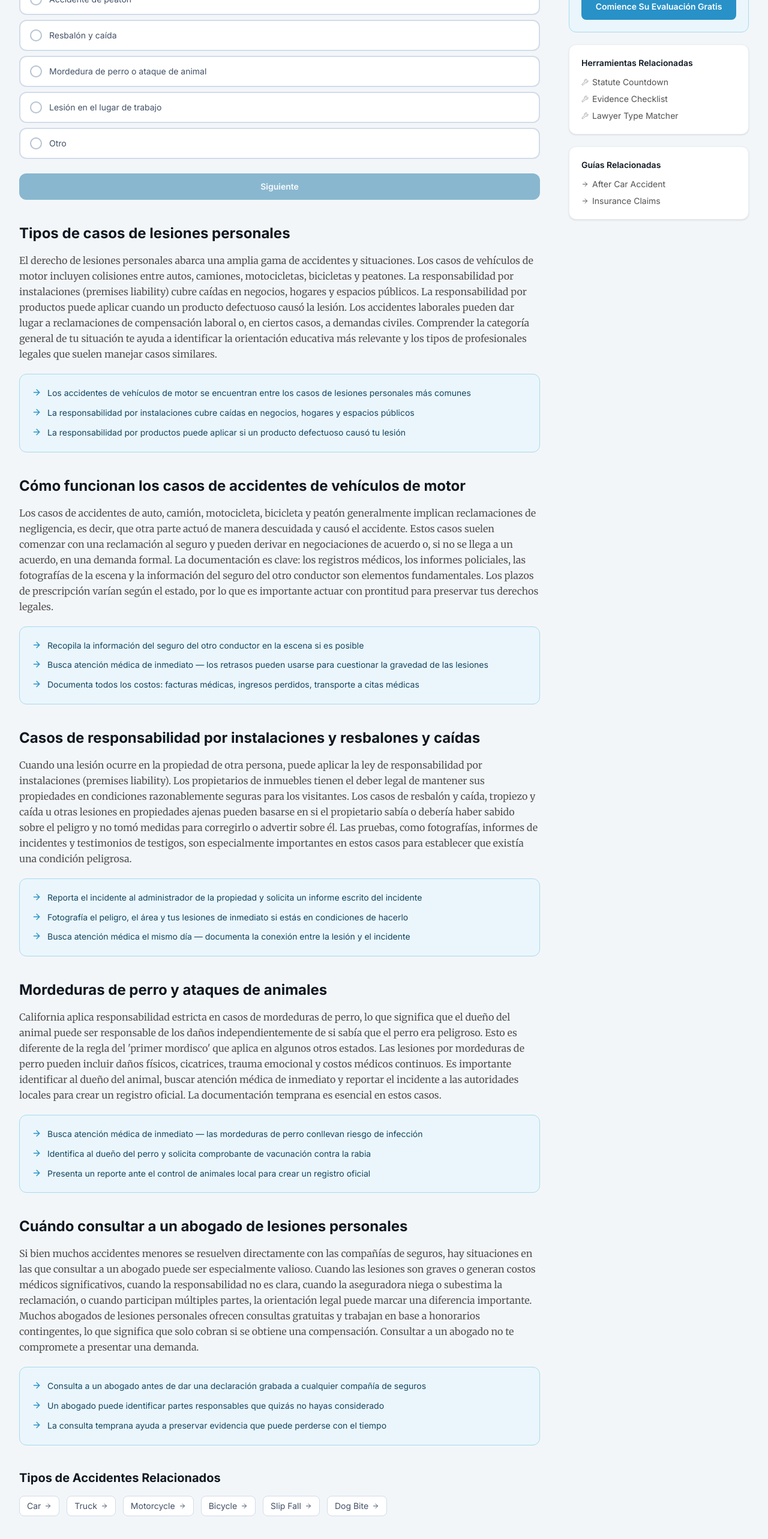
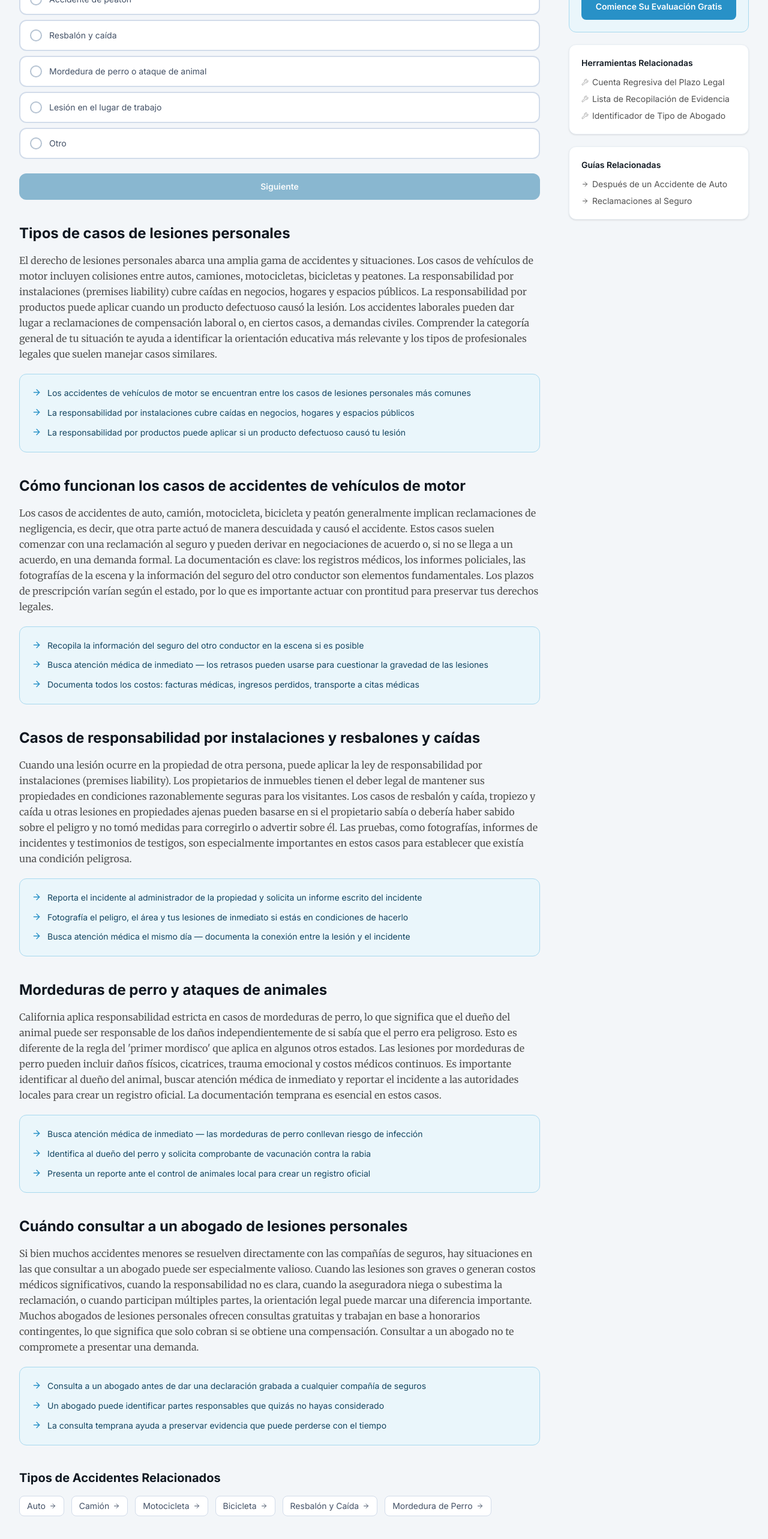
Before and after one commit to the-comet-companies/accident-path, a Next.js app: page /es/herramientas/evaluacion-caso in a window 1280 px wide. Shown: the part 1140-3705 px from the top of the page at 60% size. Built offline with nearby package versions, Linux system fonts and the light colour scheme.

Commit message:
fix(es): translate related tools, guides, and accident type labels on ES tool detail pages

```diff
--- a/app/(es)/es/herramientas/[slug]/page.tsx
+++ b/app/(es)/es/herramientas/[slug]/page.tsx
@@ -4,7 +4,7 @@ import type { Metadata } from 'next'
 import { ArrowRight, Shield, Clock, Wrench } from 'lucide-react'
 import { cms } from '@/lib/cms'
 import { getDictionary } from '@/i18n/dictionaries'
-import { SLUG_MAP_ES, SLUG_MAP_EN, TOOL_META_ES } from '@/i18n/config'
+import { SLUG_MAP_ES, SLUG_MAP_EN, TOOL_META_ES, ACCIDENT_LABEL_ES, GUIDE_LABEL_ES } from '@/i18n/config'
 import type { ToolConfig } from '@/types/tool'
 import { Breadcrumb } from '@/components/layout/Breadcrumb'
 import { CTAButton } from '@/components/ui/CTAButton'
@@ -219,7 +219,7 @@ export default async function HerramientaDetailPage({
                           href={`/es/accidentes/${SLUG_MAP_ES[accSlug] ?? accSlug}`}
                           className="inline-flex items-center gap-1.5 px-3 py-1.5 rounded-lg border border-neutral-200 bg-surface-card text-sm text-neutral-700 hover:border-primary-300 hover:text-primary-700 transition-colors"
                         >
-                          {accSlug.replace(/-/g, ' ').replace(/\b\w/g, c => c.toUpperCase())}
+                          {ACCIDENT_LABEL_ES[accSlug] ?? accSlug.replace(/-/g, ' ').replace(/\b\w/g, c => c.toUpperCase())}
                           <ArrowRight className="w-3 h-3" aria-hidden="true" />
                         </Link>
                       ))}
@@ -285,7 +285,7 @@ export default async function HerramientaDetailPage({
                           className="flex items-center gap-1.5 text-sm text-neutral-600 hover:text-primary-600 transition-colors"
                         >
                           <Wrench className="w-3 h-3 shrink-0 text-neutral-400" aria-hidden="true" />
-                          {toolSlug.replace(/-/g, ' ').replace(/\b\w/g, c => c.toUpperCase())}
+                          {TOOL_META_ES[toolSlug]?.title ?? toolSlug.replace(/-/g, ' ').replace(/\b\w/g, c => c.toUpperCase())}
                         </Link>
                       </li>
                     ))}
@@ -307,7 +307,7 @@ export default async function HerramientaDetailPage({
                           className="flex items-center gap-1.5 text-sm text-neutral-600 hover:text-primary-600 transition-colors"
                           >
                           <ArrowRight className="w-3 h-3 shrink-0" aria-hidden="true" />
-                          {guideSlug.replace(/-/g, ' ').replace(/\b\w/g, c => c.toUpperCase())}
+                          {GUIDE_LABEL_ES[guideSlug] ?? guideSlug.replace(/-/g, ' ').replace(/\b\w/g, c => c.toUpperCase())}
                         </Link>
                       </li>
                     ))}
--- a/i18n/config.ts
+++ b/i18n/config.ts
@@ -44,6 +44,41 @@ export const SLUG_MAP_ES: Record<string, string> = {
   'soft-tissue': 'tejido-blando',
   'burns': 'quemaduras',
   'internal': 'lesiones-internas',
+}
+
+// Spanish display labels for accident type slugs (used in related-accidents sidebar)
+export const ACCIDENT_LABEL_ES: Record<string, string> = {
+  'car': 'Auto',
+  'truck': 'Camión',
+  'motorcycle': 'Motocicleta',
+  'bicycle': 'Bicicleta',
+  'pedestrian': 'Peatón',
+  'slip-fall': 'Resbalón y Caída',
+  'slip-and-fall': 'Resbalón y Caída',
+  'dog-bite': 'Mordedura de Perro',
+  'construction': 'Construcción',
+  'premises': 'Responsabilidad de Propiedad',
+  'product': 'Responsabilidad de Producto',
+  'wrongful-death': 'Muerte Injusta',
+  'uber-lyft': 'Uber / Lyft',
+  'workplace': 'Lesiones en el Trabajo',
+}
+
+// Spanish display labels for guide slugs (used in related-guides sidebar)
+export const GUIDE_LABEL_ES: Record<string, string> = {
+  'after-car-accident': 'Después de un Accidente de Auto',
+  'after-truck-accident': 'Después de un Accidente de Camión',
+  'after-motorcycle-crash': 'Después de un Accidente de Motocicleta',
+  'insurance-claims': 'Reclamaciones al Seguro',
+  'getting-your-police-report': 'Cómo Obtener su Informe Policial',
+  'am-i-at-fault': '¿Soy Culpable?',
+  'common-mistakes': 'Errores Comunes',
+  'hiring-a-lawyer': 'Cómo Contratar a un Abogado',
+  'protecting-your-claim': 'Cómo Proteger su Reclamación',
+  'settlement-vs-lawsuit': 'Acuerdo vs. Demanda',
+  'should-i-talk-to-a-lawyer': '¿Debo Hablar con un Abogado?',
+  'understanding-medical-bills': 'Cómo Entender sus Facturas Médicas',
+  'dealing-with-insurance-adjusters': 'Cómo Tratar con Ajustadores de Seguros',
 }
 
 // Spanish path segment → English slug (reverse of SLUG_MAP_ES)
```
